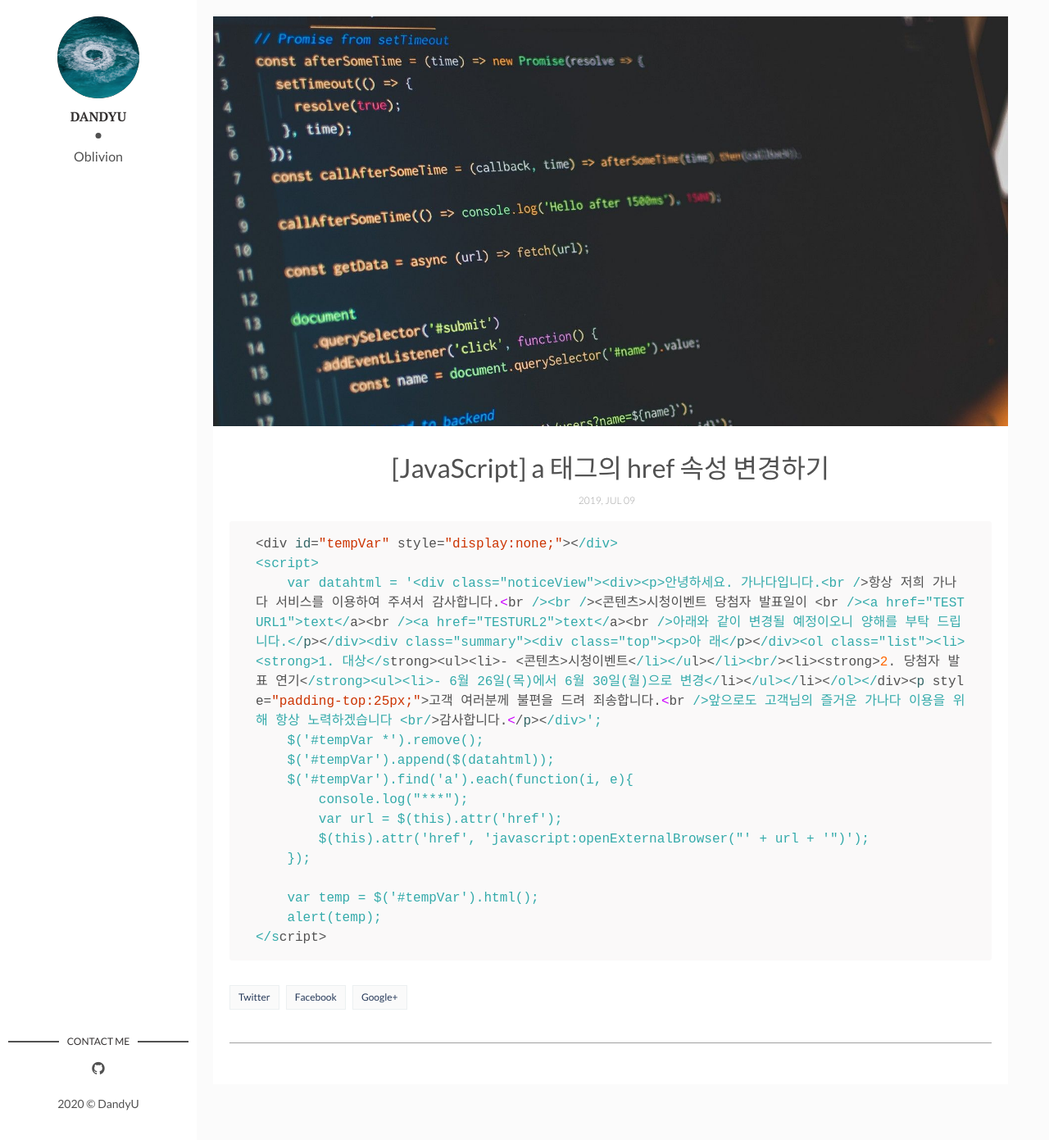
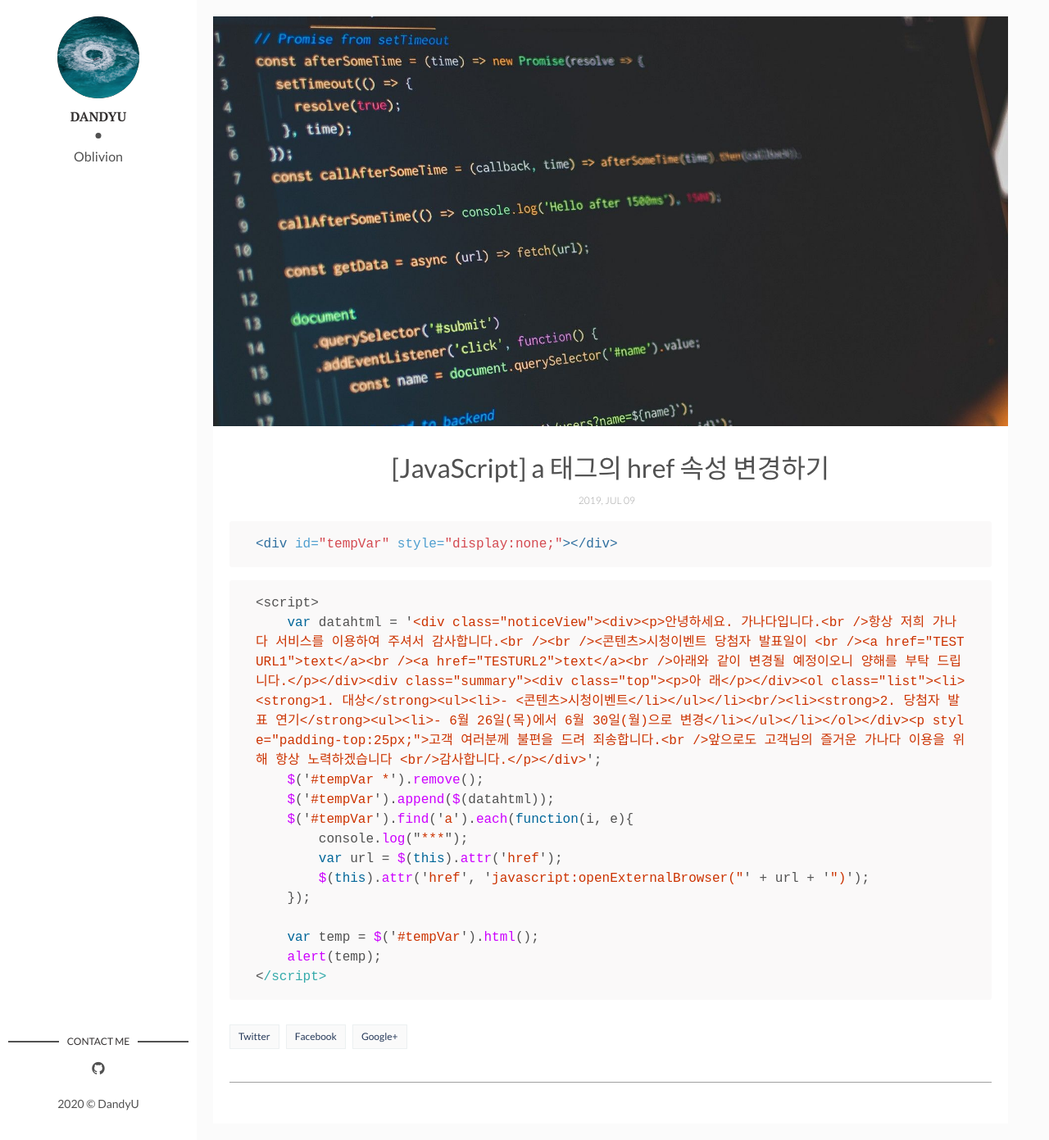
Before and after one commit to DandyU/dandyu.github.io, a Jekyll site: the page built from _posts/2019-07-09-01-post.markdown, in a window 1280 px wide and 1391 px high. Shown: the whole window at 82% size. Built offline with Jekyll 4.4.1, drawn with Linux system fonts in a browser that asks for light colours; comment, search, counter and statistics services are not loaded.

Commit message:
Update 2019-07-09-01-post.markdown

```diff
--- a/_posts/2019-07-09-01-post.markdown
+++ b/_posts/2019-07-09-01-post.markdown
@@ -7,8 +7,11 @@ img: post/javascript-top-img.jpeg # Add image post (optional)
 ---
 
 
-{% highlight ruby %}
+{% highlight html %}
 <div id="tempVar" style="display:none;"></div>
+{% endhighlight %}
+
+{% highlight javascript %}
 <script>
     var datahtml = '<div class="noticeView"><div><p>안녕하세요. 가나다입니다.<br />항상 저희 가나다 서비스를 이용하여 주셔서 감사합니다.<br /><br /><콘텐츠>시청이벤트 당첨자 발표일이 <br /><a href="TESTURL1">text</a><br /><a href="TESTURL2">text</a><br />아래와 같이 변경될 예정이오니 양해를 부탁 드립니다.</p></div><div class="summary"><div class="top"><p>아 래</p></div><ol class="list"><li><strong>1. 대상</strong><ul><li>- <콘텐츠>시청이벤트</li></ul></li><br/><li><strong>2. 당첨자 발표 연기</strong><ul><li>- 6월 26일(목)에서 6월 30일(월)으로 변경</li></ul></li></ol></div><p style="padding-top:25px;">고객 여러분께 불편을 드려 죄송합니다.<br />앞으로도 고객님의 즐거운 가나다 이용을 위해 항상 노력하겠습니다 <br/>감사합니다.</p></div>';
     $('#tempVar *').remove();
```
